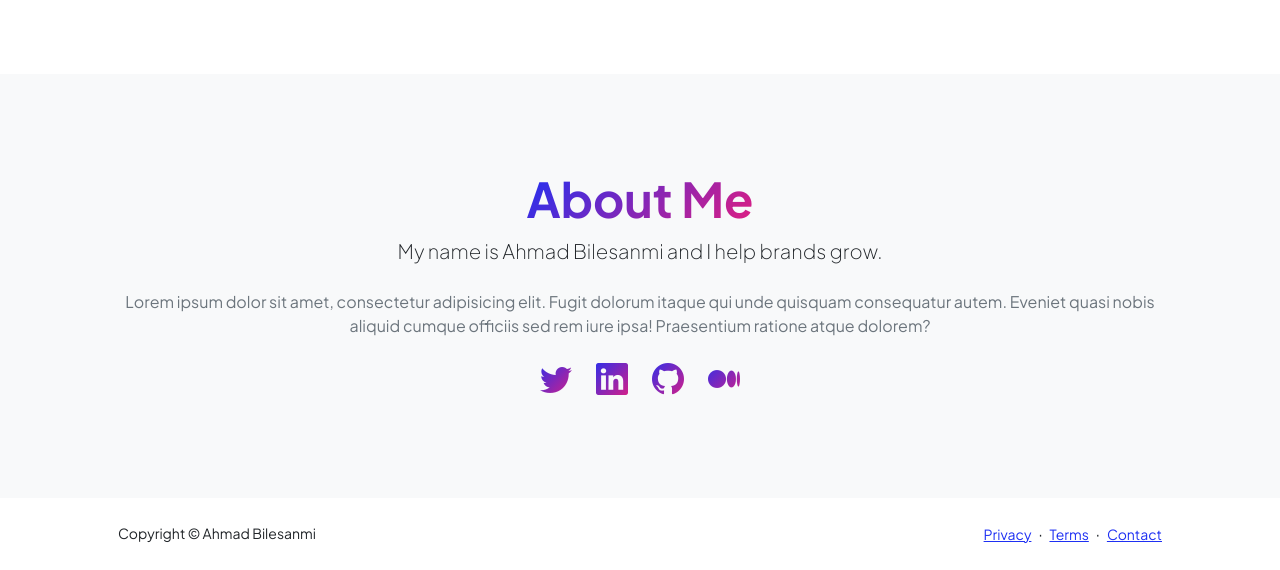
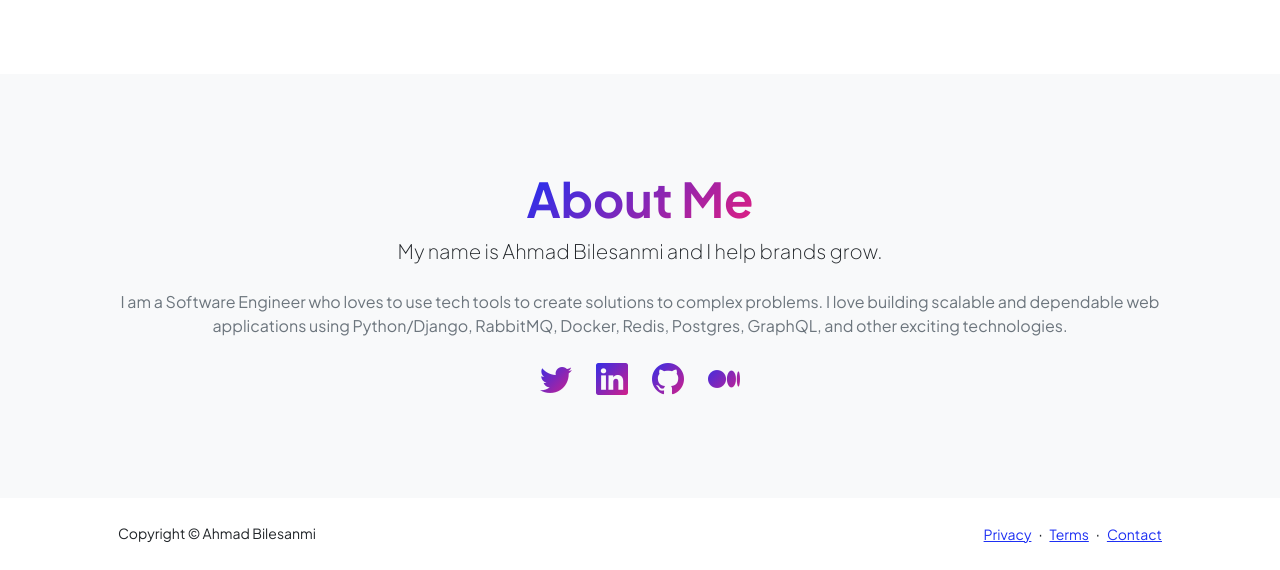
Before and after one commit to bilesanmiahmad/personalwebsite, a plain HTML site: page index.html in a window 1280 px wide. Shown: the part 991-1561 px from the top of the page. Drawn offline with nearby package versions, Linux system fonts and the light colour scheme.

Commit message:
updated index and added resume download

```diff
--- a/index.html
+++ b/index.html
@@ -183,7 +183,7 @@
                             <div class="text-center my-5">
                                 <h2 class="display-5 fw-bolder"><span class="text-gradient d-inline">About Me</span></h2>
                                 <p class="lead fw-light mb-4">My name is Ahmad Bilesanmi and I help brands grow.</p>
-                                <p class="text-muted">Lorem ipsum dolor sit amet, consectetur adipisicing elit. Fugit dolorum itaque qui unde quisquam consequatur autem. Eveniet quasi nobis aliquid cumque officiis sed rem iure ipsa! Praesentium ratione atque dolorem?</p>
+                                <p class="text-muted">I am a Software Engineer who loves to use tech tools to create solutions to complex problems. I love building scalable and dependable web applications using Python/Django, RabbitMQ, Docker, Redis, Postgres, GraphQL, and other exciting technologies.</p>
                                 <div class="d-flex justify-content-center fs-2 gap-4">
                                     <a class="text-gradient" href="https://www.twitter.com/femibilesanmi"><i class="bi bi-twitter"></i></a>
                                     <a class="text-gradient" href="https://www.linkedin.com/in/bilesanmi-olorunfemi/"><i class="bi bi-linkedin"></i></a>
```
Also changed, not shown: resume.html (+1 -1 lines).
